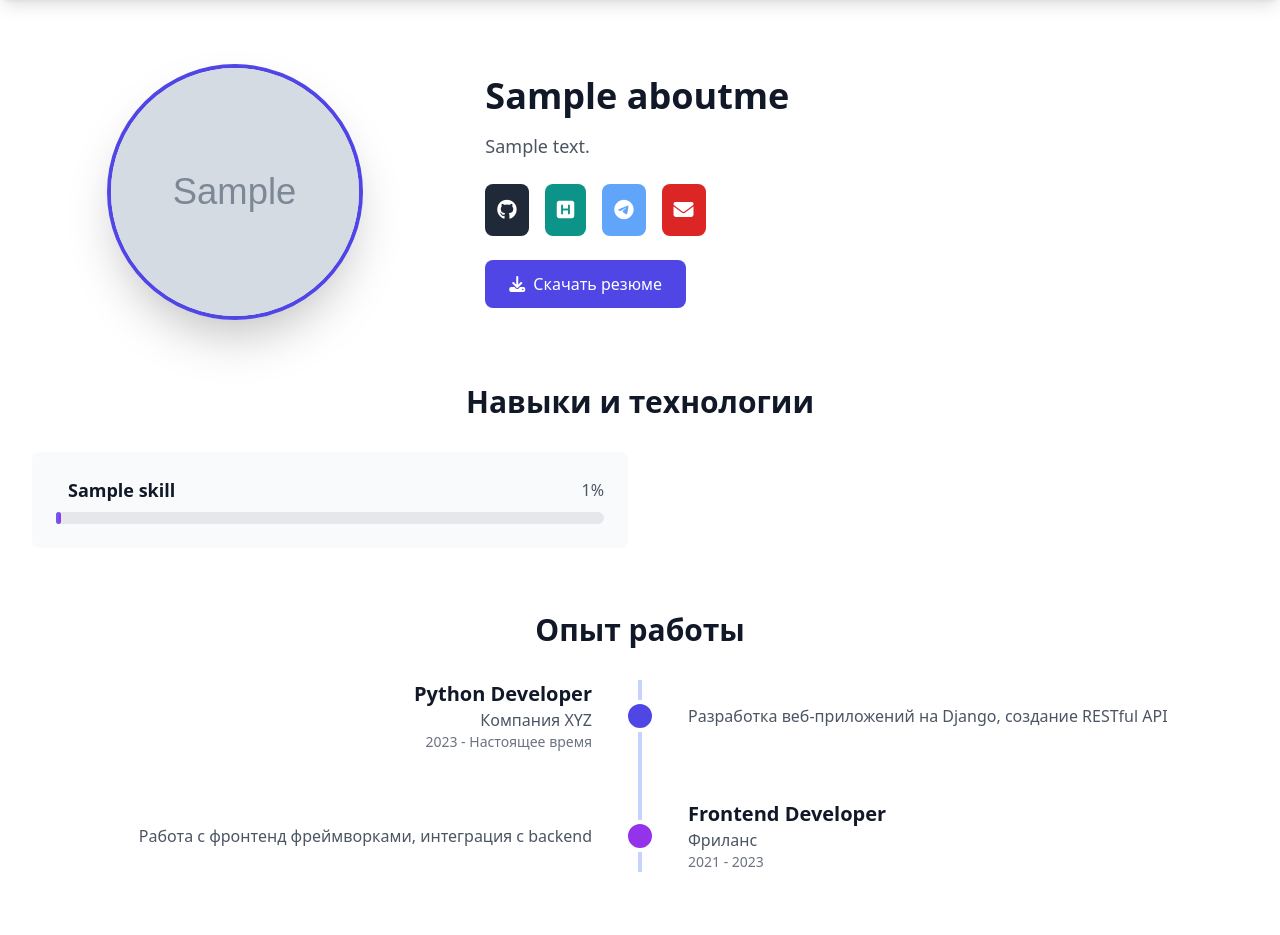
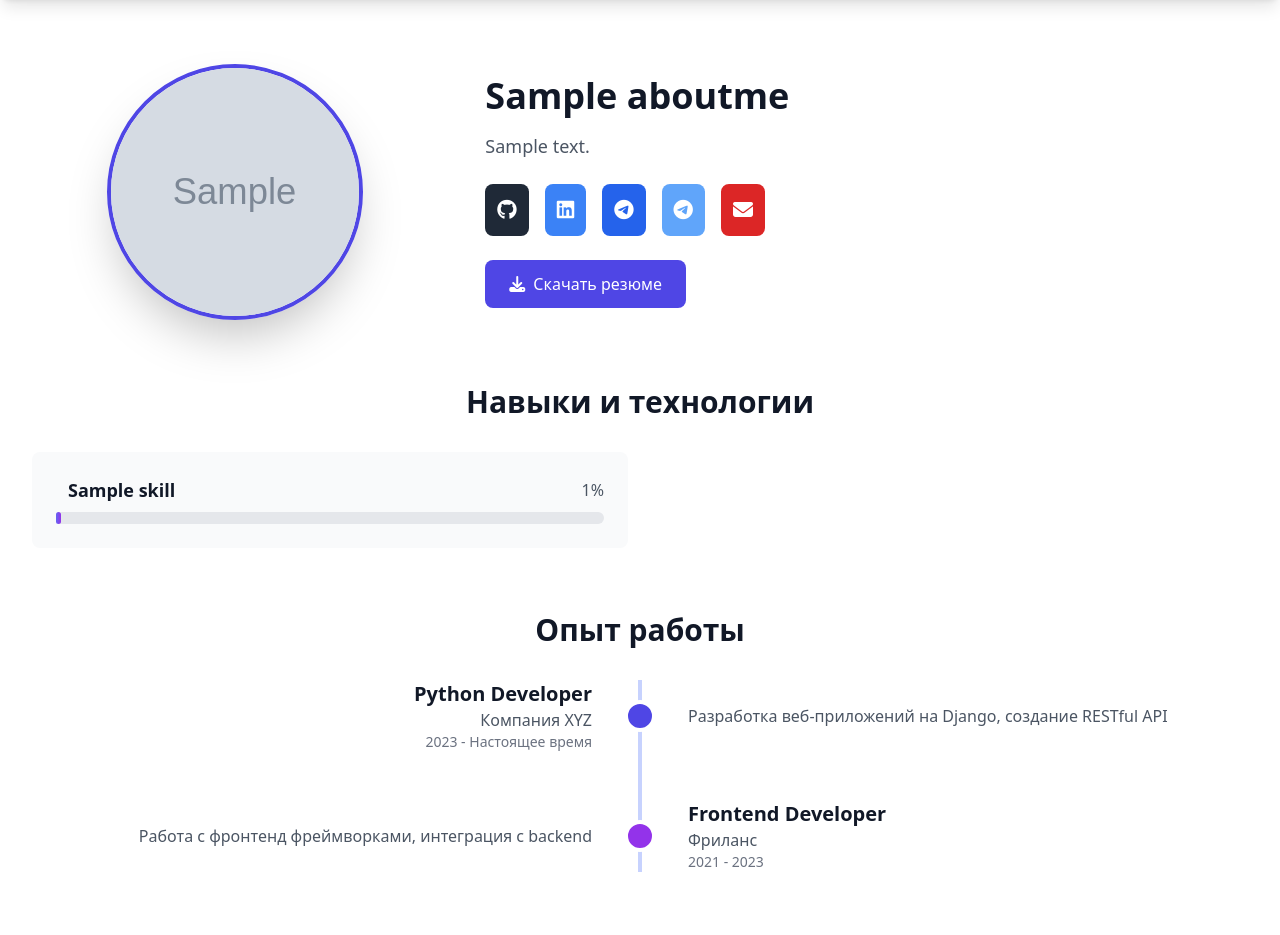
Before and after one commit to SergeiCherk/portfolio-site, a Django app: page /about/ in a window 1280 px wide. Shown: the part 64-999 px from the top of the page. Run offline with Django 5.2, Linux system fonts and the light colour scheme; tables that the repository leaves empty hold one stand-in row (values such as "Sample post"); grey boxes marked "Sample" are stand-in pictures; parts of the project's set-up code (start-up, migrations or seed data) failed here and were passed over; some libraries are stand-ins or nearby versions.

Commit message:
Fix dark mode toggle and replace LinkedIn/Twitter with VK/Habr

```diff
--- a/about/models.py
+++ b/about/models.py
@@ -10,7 +10,7 @@ class AboutMe(models.Model):
 
     # Социальные сети
     github = models.URLField(blank=True, verbose_name="GitHub")
-    vk = models.URLField(blank=True, verbose_name="Vk")
+    vk = models.URLField(blank=True, verbose_name="ВКонтакте")
     habr = models.URLField(blank=True, verbose_name="Habr")
     telegram = models.URLField(blank=True, verbose_name="Telegram")
     email = models.EmailField(blank=True, verbose_name="Email")
--- a/static/css/style.css
+++ b/static/css/style.css
@@ -19,7 +19,7 @@ html {
     scroll-behavior: smooth;
 }
 
-/* Плавная анимация темы */
+/* Dark mode transitions */
 * {
     transition: background-color 0.3s ease, color 0.3s ease, border-color 0.3s ease;
 }
--- a/templates/about/index.html
+++ b/templates/about/index.html
@@ -39,19 +39,20 @@
                     </a>
                     {% endif %}
 
-    {% if about.linkedin %}
-    <a href="{{ about.linkedin }}" target="_blank"
+                    {% if about.vk %}
+                    <a href="{{ about.vk }}" target="_blank"
                        class="bg-blue-500 text-white p-3 rounded-lg hover:bg-blue-600 transition"
                        title="Вконтакте">
-        <i class="fab fa-vk text-xl"></i>
+                        <i class="fab fa-linkedin text-xl"></i>
                     </a>
+
                     {% endif %}
 
                     {% if about.habr %}
                     <a href="{{ about.habr }}" target="_blank"
-       class="bg-teal-600 text-white p-3 rounded-lg hover:bg-teal-700 transition"
+                       class="bg-blue-600 text-white p-3 rounded-lg hover:bg-blue-700 transition"
                        title="Habr">
-        <i class="fas fa-h-square text-xl"></i>
+                        <i class="fab fa-telegram text-xl"></i>
                     </a>
                     {% endif %}
 
```
Also changed, not shown: templates/base.html (+3 -5 lines), templates/contact/index.html (indentation only). Lines whose indentation alone changed are shown as unchanged.
